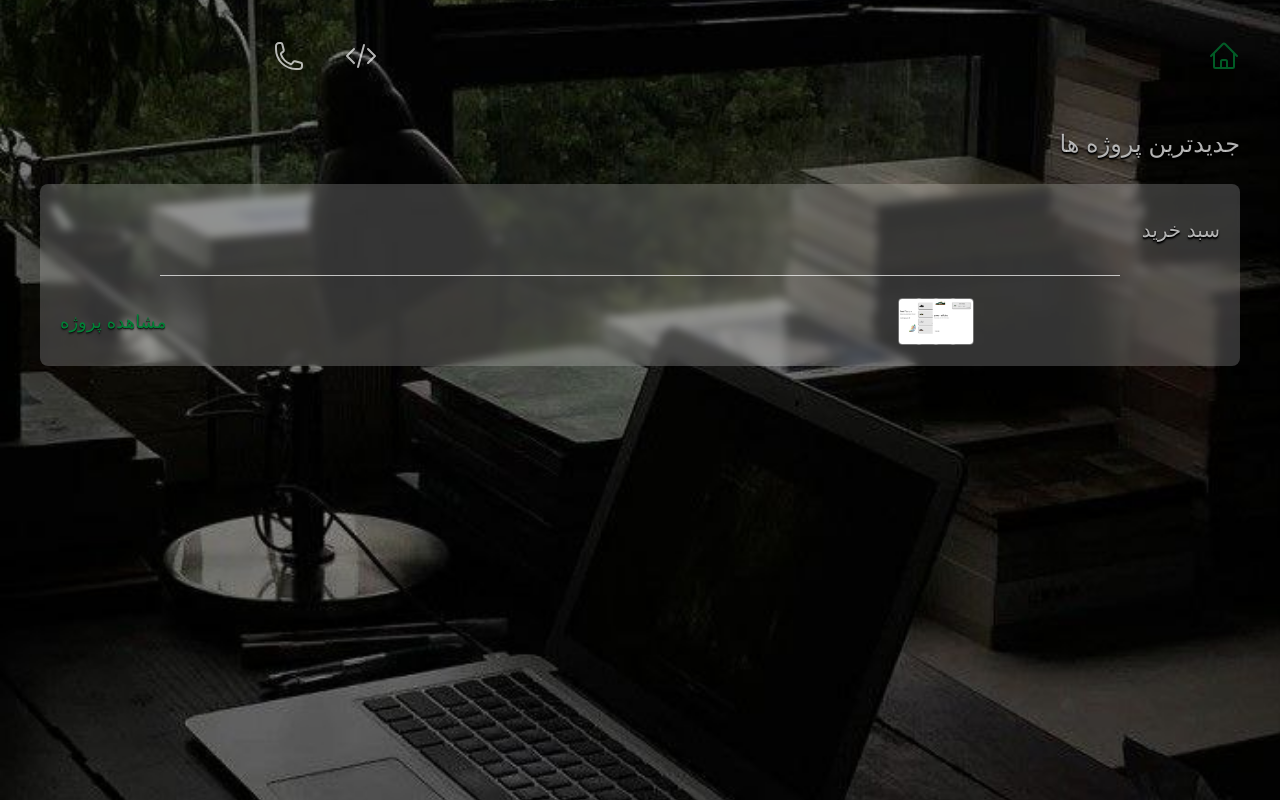
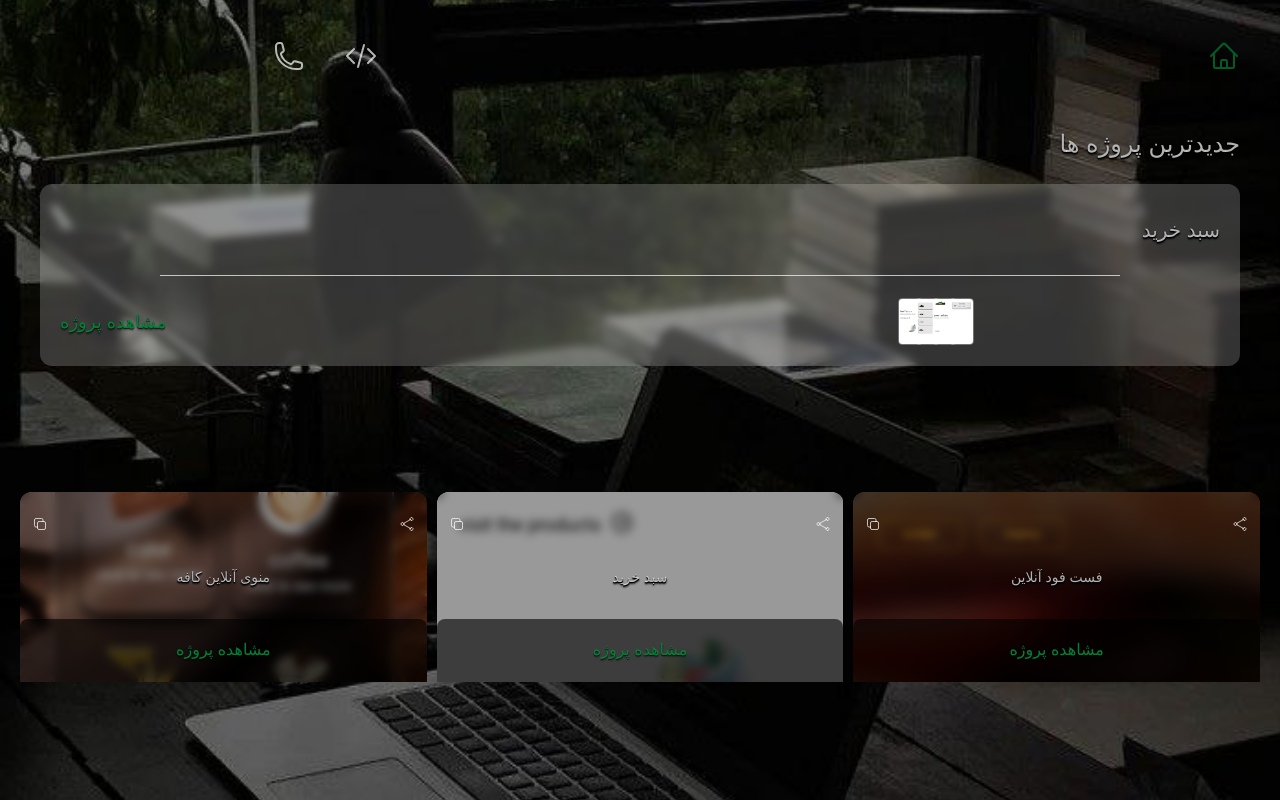
Before and after one commit to parsa-ardalan/weblog, a Next.js app: page /templates in a window 1280 px wide. Built offline with nearby package versions, Linux system fonts and the light colour scheme.

Commit message:
projects page has been developed

```diff
--- /dev/null
+++ b/pages/components/projects/Projects.jsx
@@ -0,0 +1,75 @@
+import React, { useRef, useState } from 'react';
+
+import { Swiper, SwiperSlide } from 'swiper/react';
+import 'swiper/css';
+import 'swiper/css/pagination';
+import { Pagination } from 'swiper/modules';
+
+import projects from "@/data/projects.json"
+
+export default function Projects() {
+    return (
+
+        <>
+            <Swiper
+                slidesPerView={3}
+                spaceBetween={10}
+                pagination={{
+                    clickable: true,
+                }}
+                className="w-full h-full"
+            >
+
+                {
+                    projects.map((project) => (
+
+                        <SwiperSlide className=' bg-white/20 rounded-t-xl'
+                            style={{
+                                backgroundImage: `url(${project.photo1})`,
+                                backgroundSize: "cover",
+                                backgroundPosition: "center"
+                            }}>
+
+                            {/* container div */}
+                            <div className='w-full h-full bg-black/40 backdrop-blur-xs rounded-t-xl'>
+
+                                {/* top part: including name and icons */}
+                                <div className="h-2/3 w-full">
+
+                                    {/* top part: icons */}
+                                    <div className="flex w-full text-white/70 h-1/2 px-3">
+
+                                        <div className="w-1/2 h-full flex items-center justify-start">
+                                            <svg xmlns="http://www.w3.org/2000/svg" fill="none" viewBox="0 0 24 24" strokeWidth={1.5} stroke="currentColor" className="size-4">
+                                                <path strokeLinecap="round" strokeLinejoin="round" d="M7.217 10.907a2.25 2.25 0 1 0 0 2.186m0-2.186c.18.324.283.696.283 1.093s-.103.77-.283 1.093m0-2.186 9.566-5.314m-9.566 7.5 9.566 5.314m0 0a2.25 2.25 0 1 0 3.935 2.186 2.25 2.25 0 0 0-3.935-2.186Zm0-12.814a2.25 2.25 0 1 0 3.933-2.185 2.25 2.25 0 0 0-3.933 2.185Z" />
+                                            </svg>
+                                        </div>
+
+                                        <div className="w-1/2 h-full flex items-center justify-end">
+                                            <svg xmlns="http://www.w3.org/2000/svg" fill="none" viewBox="0 0 24 24" strokeWidth={1.5} stroke="currentColor" className="size-4">
+                                                <path strokeLinecap="round" strokeLinejoin="round" d="M16.5 8.25V6a2.25 2.25 0 0 0-2.25-2.25H6A2.25 2.25 0 0 0 3.75 6v8.25A2.25 2.25 0 0 0 6 16.5h2.25m8.25-8.25H18a2.25 2.25 0 0 1 2.25 2.25V18A2.25 2.25 0 0 1 18 20.25h-7.5A2.25 2.25 0 0 1 8.25 18v-1.5m8.25-8.25h-6a2.25 2.25 0 0 0-2.25 2.25v6" />
+                                            </svg>
+                                        </div>
+                                    </div>
+
+                                    <h1 className='text-center text-sm text-white/70 text-shadow text-shadow-sm text-shadow-black mt-3'> {project.name} </h1>
+                                </div>
+
+
+                                {/* bottom part: darker and green link */}
+                                <div className="flex items-center justify-center h-1/3 w-full bg-black/60 rounded-t-lg">
+                                    <h1 className='text-md text-green-700 text-shadow-sm text-shadow-black/40'> مشاهده پروژه </h1>
+                                </div>
+
+                            </div>
+
+                        </SwiperSlide>
+
+                    ))
+                }
+
+            </Swiper>
+        </>
+
+    );
+}
--- a/pages/components/recent-projects/Projects.jsx
+++ b/pages/components/recent-projects/Projects.jsx
@@ -26,10 +26,9 @@ export default function RecentProjects() {
             pagination={{
                 clickable: true,
             }}
-            modules={[Autoplay, Pagination]}
+            modules={[Autoplay]}
             className="mySwiper w-full h-1/2 mt-6"
         >
-
 
             {
                 projects.map((project) => (
@@ -37,7 +36,7 @@ export default function RecentProjects() {
 
                     <SwiperSlide className='w-full h-full'>
 
-                        <div className='text-center text-white w-full h-full bg-white/20 backdrop-blur-xs rounded-lg' dir='ltr'>
+                        <div className='text-center text-white w-full h-full bg-white/20 backdrop-blur-xs rounded-xl' dir='ltr'>
 
                             <div className="h-1/2 w-full flex items-center justify-end px-5">
                                 <h1 className='text-white/70 text-shadow-sm text-shadow-black text-xl'> {project.name} </h1>
@@ -47,25 +46,22 @@ export default function RecentProjects() {
 
                             <div className="h-1/2 w-full flex">
 
-
                                 <div className="h-full w-1/2 flex items-center justify-end pl-5" dir='rtl'>
                                     <h1 className='text-lg text-green-700 text-shadow-sm text-shadow-black/40'> مشاهده پروژه </h1>
                                 </div>
 
                                 {/* photos */}
                                 <div className="w-1/2 h-full flex items-center justify-center">
-
                                     <Image src={project.photo1} width={25} height={50} alt='photo' className='border border-white/30 rounded-sm -ml-2' />
                                     <Image src={project.photo2} width={25} height={50} alt='photo' className='border border-white/30 rounded-sm -ml-2' />
                                     <Image src={project.photo3} width={25} height={50} alt='photo' className='border border-white/30 rounded-sm -ml-2' />
                                     <Image src={project.photo4} width={25} height={50} alt='photo' className='border border-white/30 rounded-sm -ml-2' />
                                 </div>
 
-
                             </div>
                         </div>
+
                     </SwiperSlide>
-
                 ))
             }
 
--- a/pages/templates/index.jsx
+++ b/pages/templates/index.jsx
@@ -1,4 +1,5 @@
 import Header from "../components/header/Header";
+import Projects from "../components/projects/Projects";
 import RecentProjects from "../components/recent-projects/Projects";
 
 export default function templates() {
@@ -15,6 +16,11 @@ export default function templates() {
                 <RecentProjects />
             </div>
 
+            <div className="w-full h-1/4">
+
+                <Projects />
+            </div>
+
         </div>
     )
 }
```
